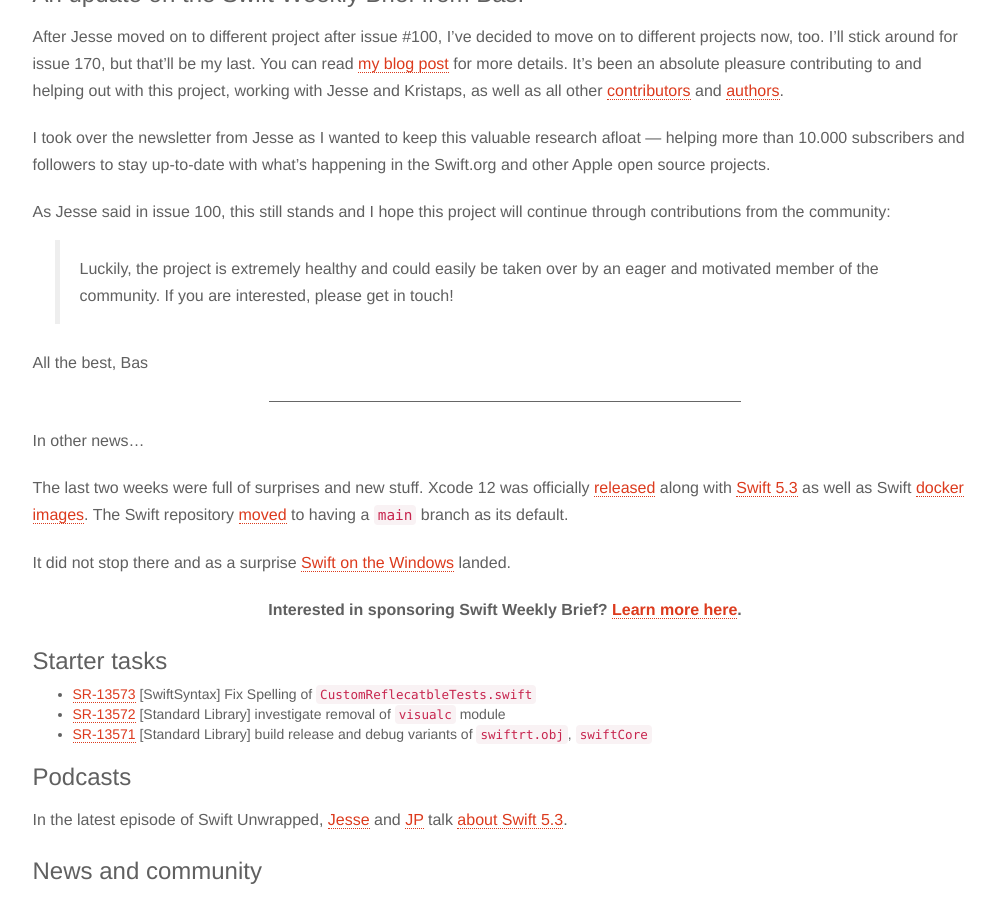
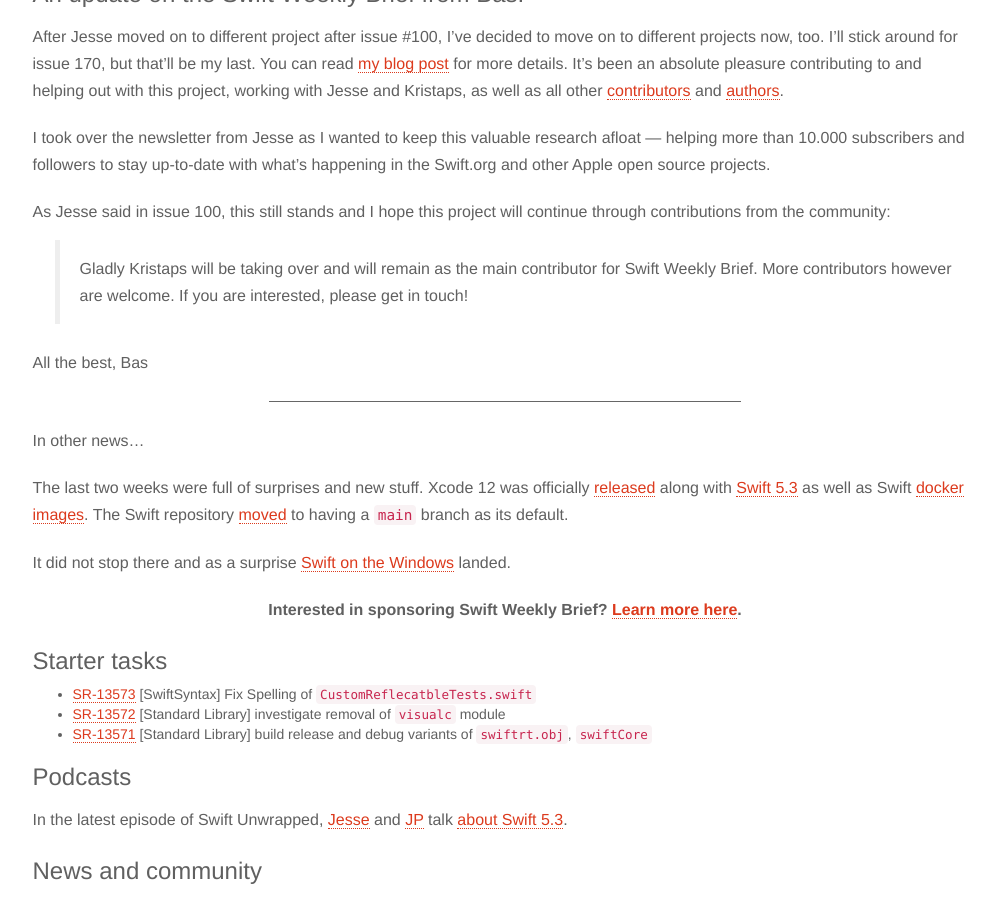
Before and after one commit to SwiftWeekly/swiftweekly.github.io, a Jekyll site: the page built from _posts/2020-09-24-issue-169.md, in a window 1280 px wide and 900 px high, scrolled down 411 px. Shown: the whole window, without its empty margins (135-1130 px from the left). Built offline with Jekyll 4.4.1, drawn with Linux system fonts in a browser that asks for light colours.

Commit message:
Adding info about the longevity

```diff
--- a/_posts/2020-09-24-issue-169.md
+++ b/_posts/2020-09-24-issue-169.md
@@ -13,7 +13,7 @@
 
 As Jesse said in issue 100, this still stands and I hope this project will continue through contributions from the community:
 
-> Luckily, the project is extremely healthy and could easily be taken over by an eager and motivated member of the community. If you are interested, please get in touch!
+> Gladly Kristaps will be taking over and will remain as the main contributor for Swift Weekly Brief. More contributors however are welcome. If you are interested, please get in touch!
 
 All the best,
 Bas
```
